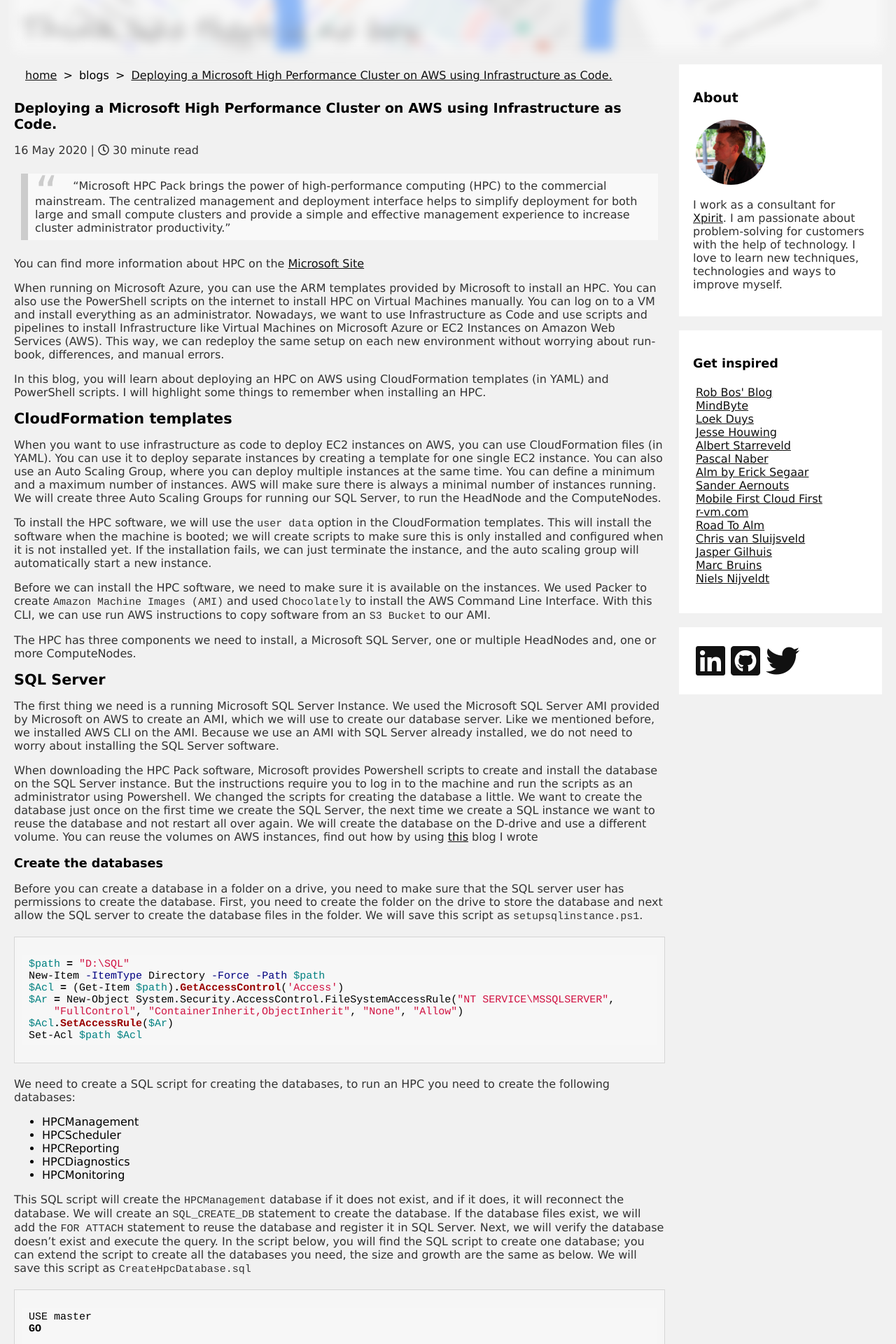
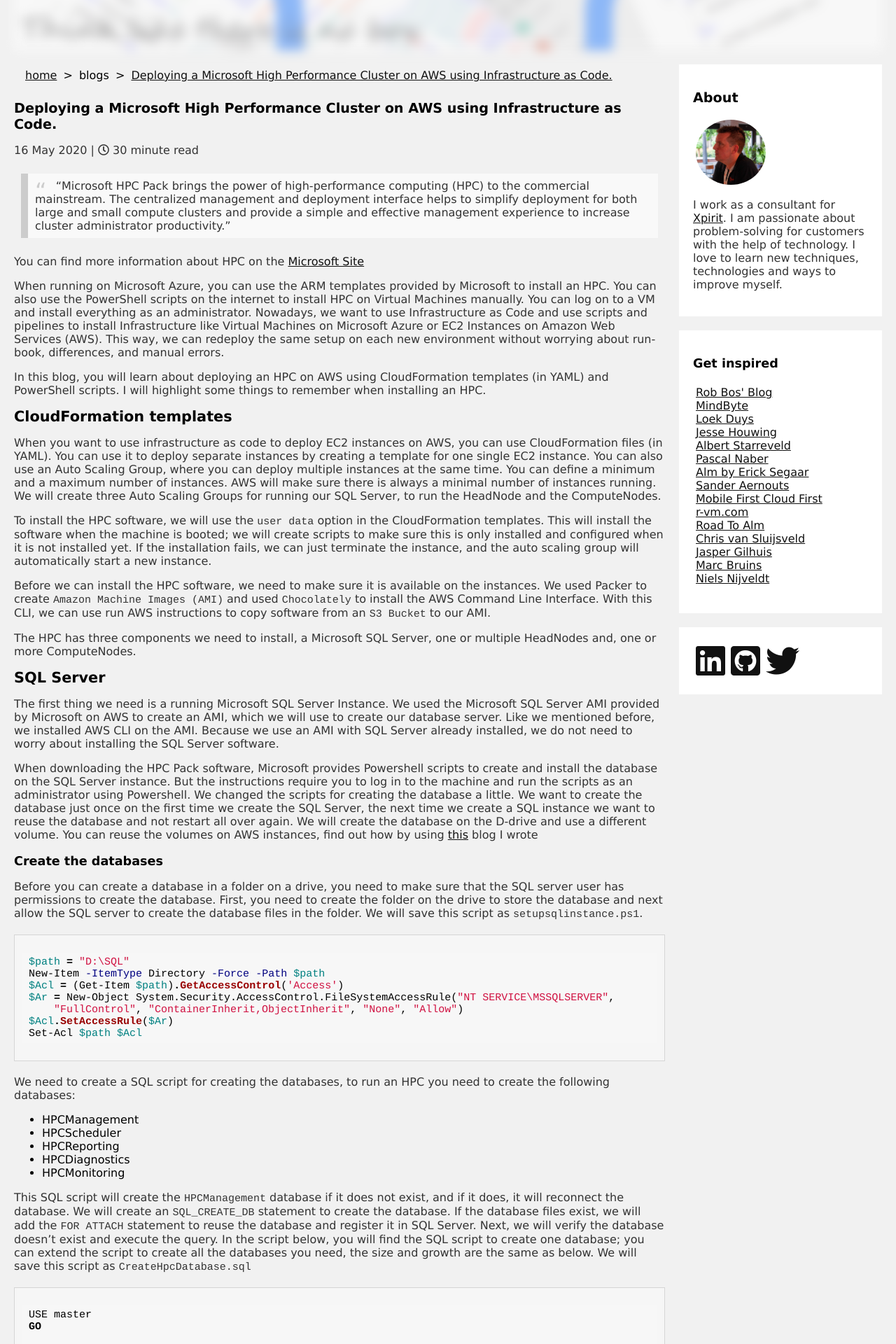
Before and after one commit to arjanvanbekkum/arjanvanbekkum.github.io, a Jekyll site: the page built from _posts/2020-05-11-Deploying-A-Microsoft-HPC-On-AWS.md, in a window 1280 px wide. Shown: the part 358-2278 px from the top of the page at 70% size. Built offline with Jekyll 4.4.1, drawn with Linux system fonts in a browser that asks for light colours.

Commit message:
update styke

```diff
--- a/_layouts/default.html
+++ b/_layouts/default.html
@@ -7,10 +7,12 @@
 			<link rel="stylesheet" type="text/css" href="/css/main.css">
 			<link rel="stylesheet" href="https://use.fontawesome.com/releases/v5.7.0/css/all.css" integrity="sha384-lZN37f5QGtY3VHgisS14W3ExzMWZxybE1SJSEsQp9S+oqd12jhcu+A56Ebc1zFSJ" crossorigin="anonymous">
 
+			{% seo %}
+
 			<!-- google analytics -->
 			{% include analytics.html %}
 
-			{% seo %}
+
 		</head>
 		<body>
 			<div class="header">
--- a/css/main.css
+++ b/css/main.css
@@ -108,6 +108,15 @@
   blockquote p {
     display: inline;
   }
+
+  blockquote:before {
+    color: #ccc;
+    content: open-quote;
+    font-size: 2em;
+    line-height: 0.1em;
+    margin-right: 0.25em;
+    vertical-align: -0.4em;
+}
 
   nav ul li a {
     display: block;
```
